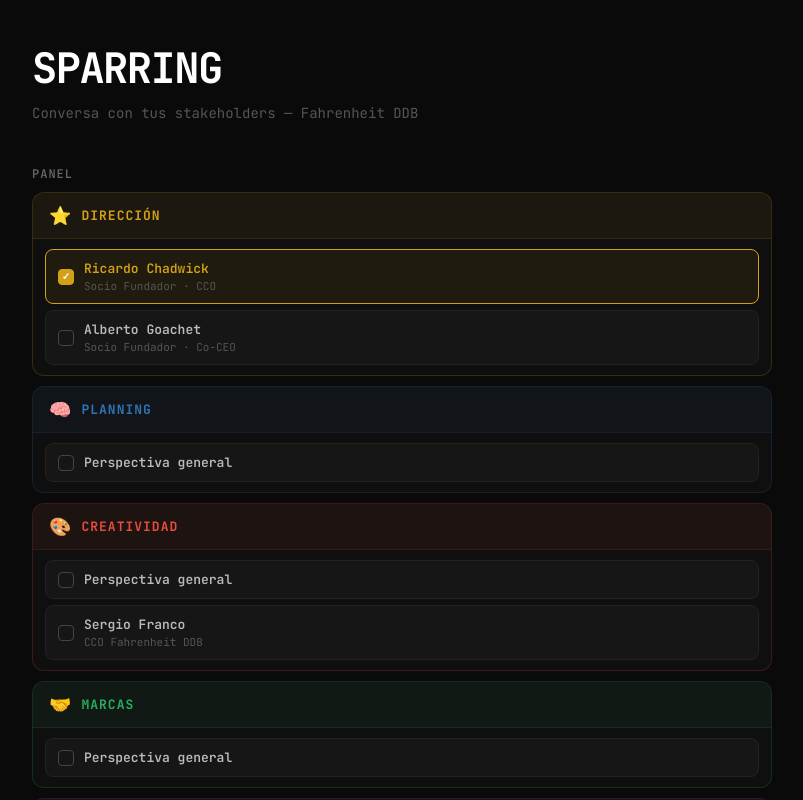
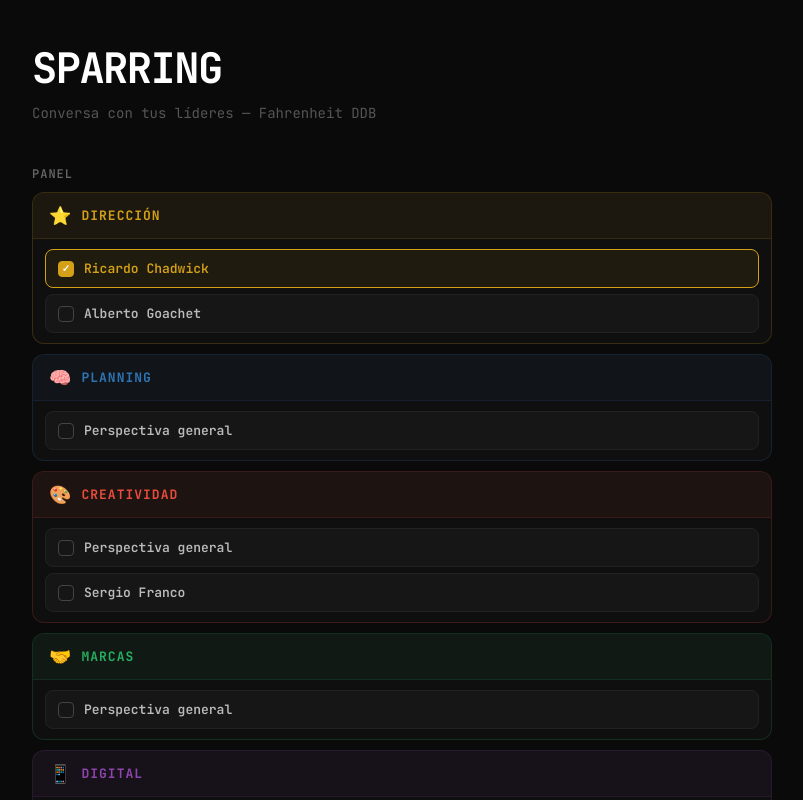
Before and after one commit to nicoleanaya1632-blip/sparring, a Next.js app: page / in a window 1280 px wide. Shown: the top 800 px of the page, without its empty margins (238-1041 px from the left). Built offline with nearby package versions, Linux system fonts and the light colour scheme.

Commit message:
Update page.js

```diff
--- a/app/page.js
+++ b/app/page.js
@@ -134,12 +134,10 @@
     members: {
       ricardo: {
         name: "Ricardo Chadwick",
-        subtitle: "Socio Fundador · CCO",
         prompt: RICARDO_PROMPT
       },
       alberto: {
         name: "Alberto Goachet",
-        subtitle: "Socio Fundador · Co-CEO",
         prompt: ALBERTO_PROMPT
       }
     }
@@ -166,7 +164,6 @@
       },
       sergio: {
         name: "Sergio Franco",
-        subtitle: "CCO Fahrenheit DDB",
         prompt: SERGIO_PROMPT
       }
     }
@@ -457,8 +454,12 @@
       userText += "\n\n[Imagen adjunta: " + fileName + "]";
     }
 
-    var promises = selected.map(function(key, i) {
-      return new Promise(function(resolve) { setTimeout(resolve, i * 15000); }).then(async function() {
+    // Sequential calls with 20s between each to respect 6000 TPM limit
+    for (var i = 0; i < selected.length; i++) {
+      var key = selected[i];
+      if (i > 0) {
+        await new Promise(function(resolve) { setTimeout(resolve, 20000); });
+      }
       var parsed = parseKey(key);
       var member = TEAM[parsed.area].members[parsed.member];
       var msgs = [{ role: "user", content: userText }];
@@ -472,9 +473,7 @@
         return next;
       });
       setLoading(function(prev) { var next = Object.assign({}, prev); next[key] = false; return next; });
-      });
-    });
-    await Promise.all(promises);
+    }
     setRunning(false);
   };
 
@@ -498,7 +497,7 @@
       <div style={{ maxWidth: 780, margin: "0 auto", padding: "40px 20px" }}>
         <div style={{ marginBottom: 40 }}>
           <h1 style={{ fontSize: 42, fontWeight: 800, margin: 0, letterSpacing: -1.5, fontFamily: "'JetBrains Mono', monospace", color: "#fff" }}>SPARRING</h1>
-          <p style={{ color: "#555", fontSize: 14, margin: "8px 0 0", fontFamily: "'JetBrains Mono', monospace" }}>Conversa con tus stakeholders — Fahrenheit DDB</p>
+          <p style={{ color: "#555", fontSize: 14, margin: "8px 0 0", fontFamily: "'JetBrains Mono', monospace" }}>Conversa con tus líderes — Fahrenheit DDB</p>
         </div>
 
         <div style={{ marginBottom: 28 }}>
```
Lines whose indentation alone changed are shown as unchanged.
